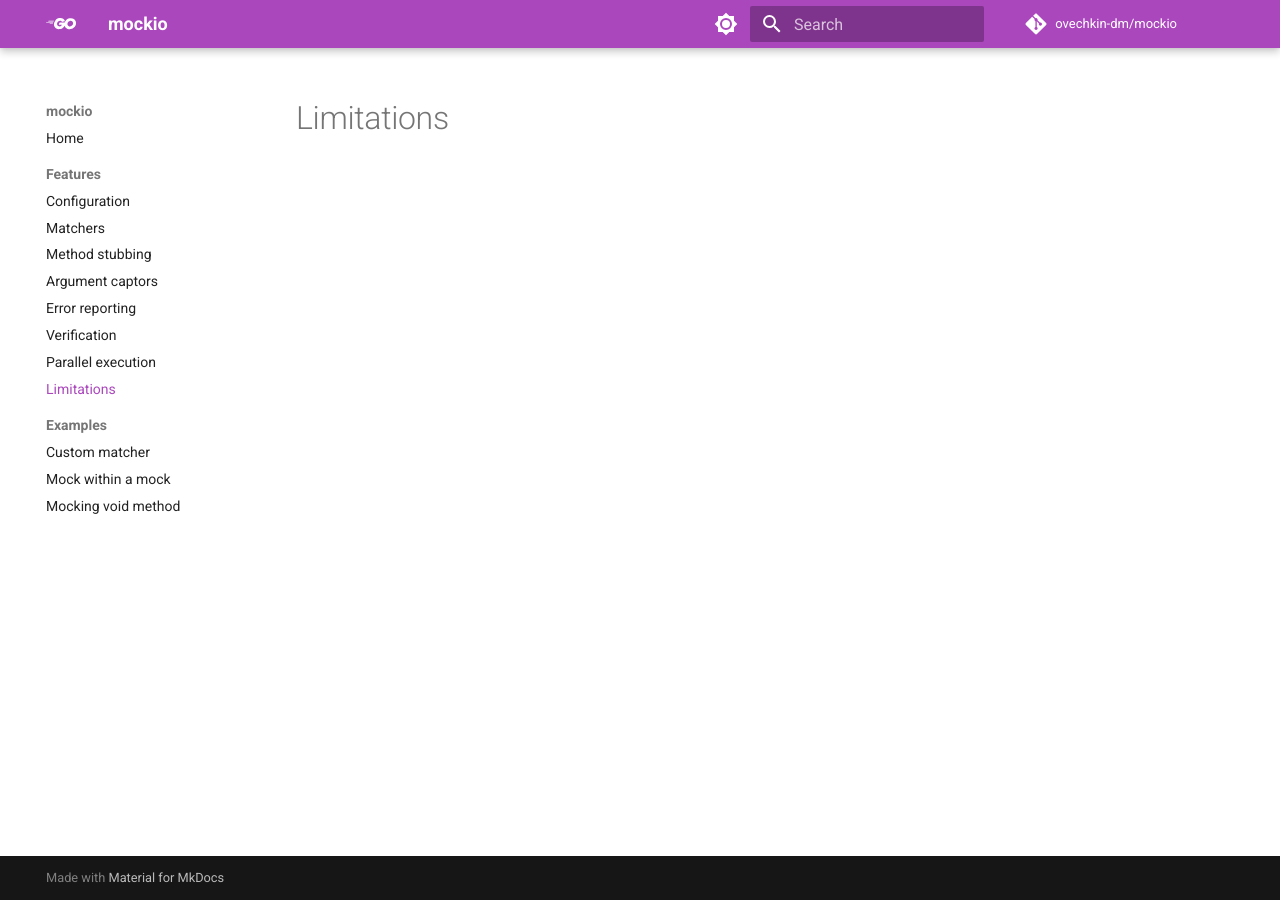
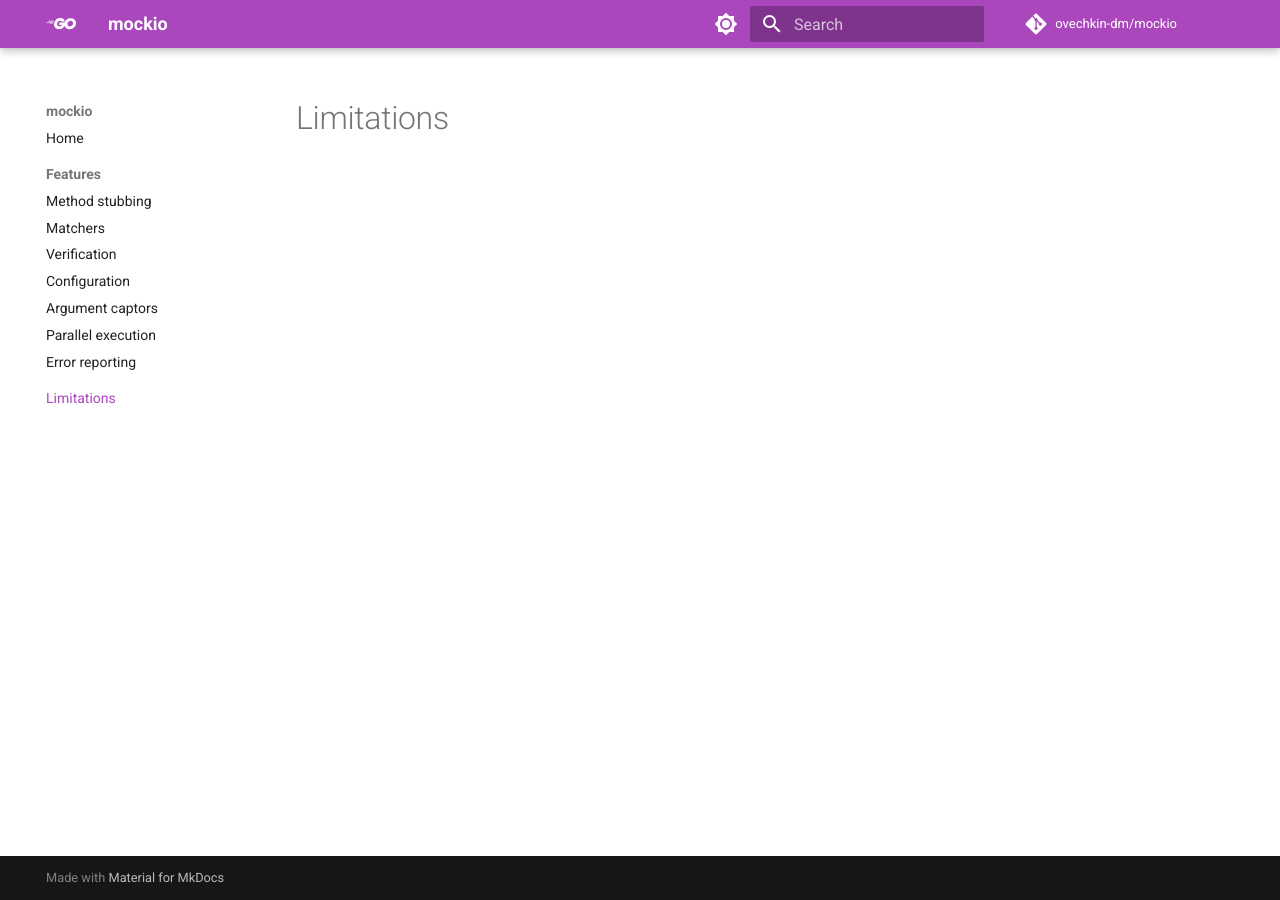
Before and after one commit to ovechkin-dm/mockio, an MkDocs documentation site: the page built from docs/limitations.md, in a window 1280 px wide. Built offline with MkDocs 1.6.1 and Material for MkDocs 9.7.7, drawn with Linux system fonts in a browser that asks for light colours; comment, search, counter and statistics services are not loaded.

Commit message:
more docs

```diff
--- a/mkdocs.yml
+++ b/mkdocs.yml
@@ -53,19 +53,14 @@ markdown_extensions:
 nav:
   - Home: index.md
   - Features:
+      - Method stubbing: features/method-stubbing.md
+      - Matchers: features/matchers.md
+      - Verification: features/verification.md
       - Configuration: features/configuration.md
-      - Matchers: features/matchers.md
-      - Method stubbing: features/method-stubbing.md
       - Argument captors: features/captors.md
+      - Parallel execution: features/parallel-execution.md
       - Error reporting: features/error-reporting.md
-      - Verification: features/verification.md
-      - Parallel execution: features/parallel-execution.md
-      - Limitations: features/limitations.md
-  - Examples:
-      - Custom matcher: examples/custom-matcher.md
-      - Mock within a mock: examples/mock-within-mock.md
-      - Mocking void method: examples/mocking-void-method.md
-
+  - Limitations: limitations.md
 
 extra_css:
   - stylesheets/extra.css
```
Also changed, not shown: docs/examples/custom-matcher.md (deleted, +0 -1 lines), docs/examples/mock-within-mock.md (deleted, +0 -1 lines), docs/examples/mocking-void-method.md (deleted, +0 -1 lines), docs/limitations.md (renamed from docs/features/limitations.md).
